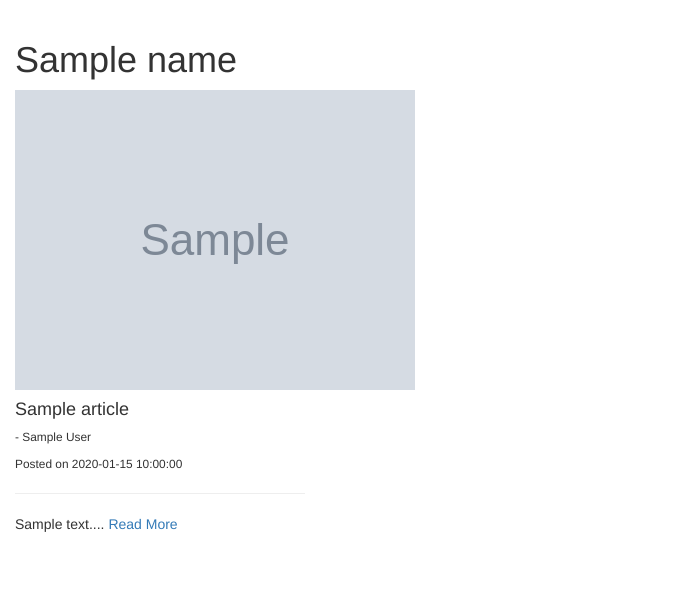
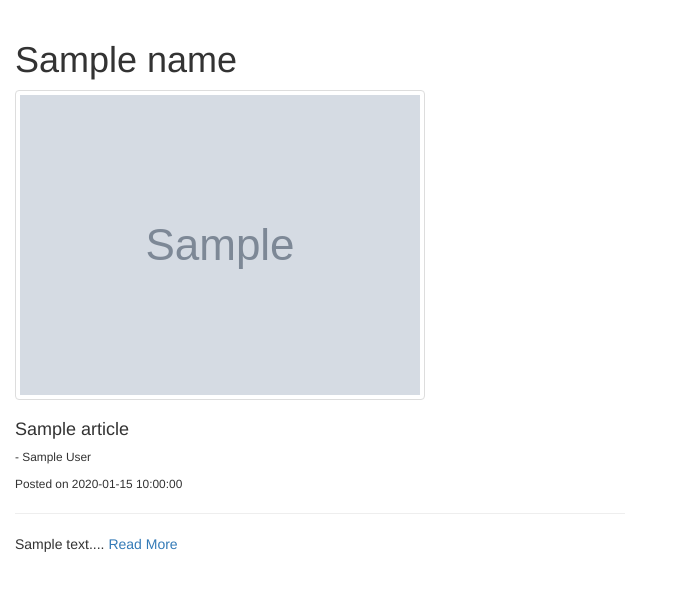
Before and after one commit to Evohmike/News-Highlights, a Flask app: template app/templates/articles.html in a window 1280 px wide. Shown: the part 52-643 px from the top of the page, without its empty margins (0-673 px from the left). Run offline with Flask 2, Linux system fonts and the light colour scheme; the template is opened without the code that fills it: most values are stand-ins (such as "Sample title", 1, 10 or a date in 2020); grey boxes marked "Sample" are stand-in pictures; some libraries are stand-ins or nearby versions.

Commit message:
modified articles file

```diff
--- a/app/templates/articles.html
+++ b/app/templates/articles.html
@@ -8,9 +8,9 @@
     </div>
     <div class="row">
         {% for article in news %}
-        <div class="col-md-3 articles-details">
+        <div class="col-md-6 articles-details card">
             <a href={{article.url}} target="_blank">
-                <img src={{article.urlToImage}} alt="IMAGE LOADING...">
+                <img class="thumbnail" src={{article.urlToImage}} alt="IMAGE LOADING...">
             </a>
             <div class="words">
                 <h4 class="text-bold"> {{article.title}} </h4>
```
